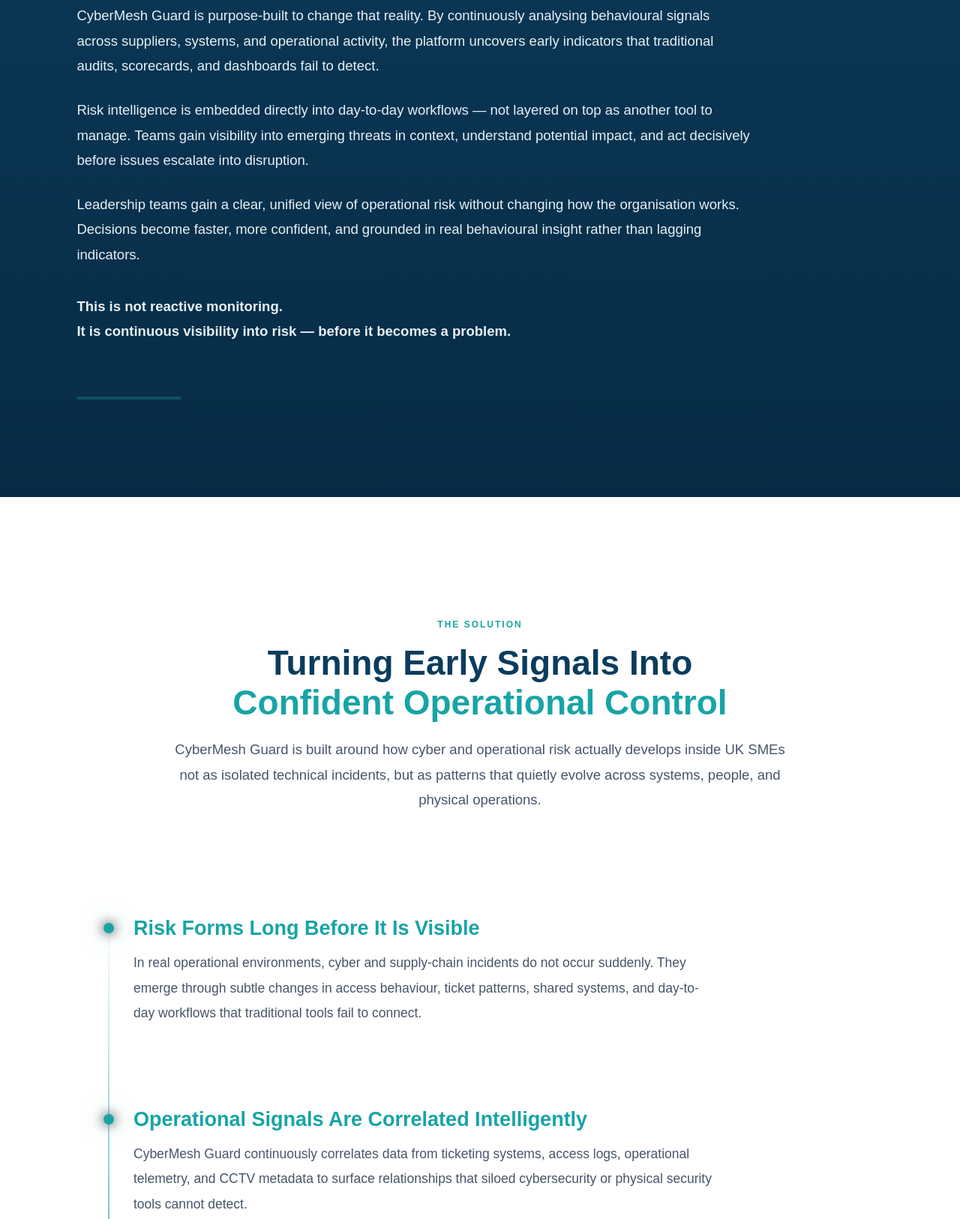
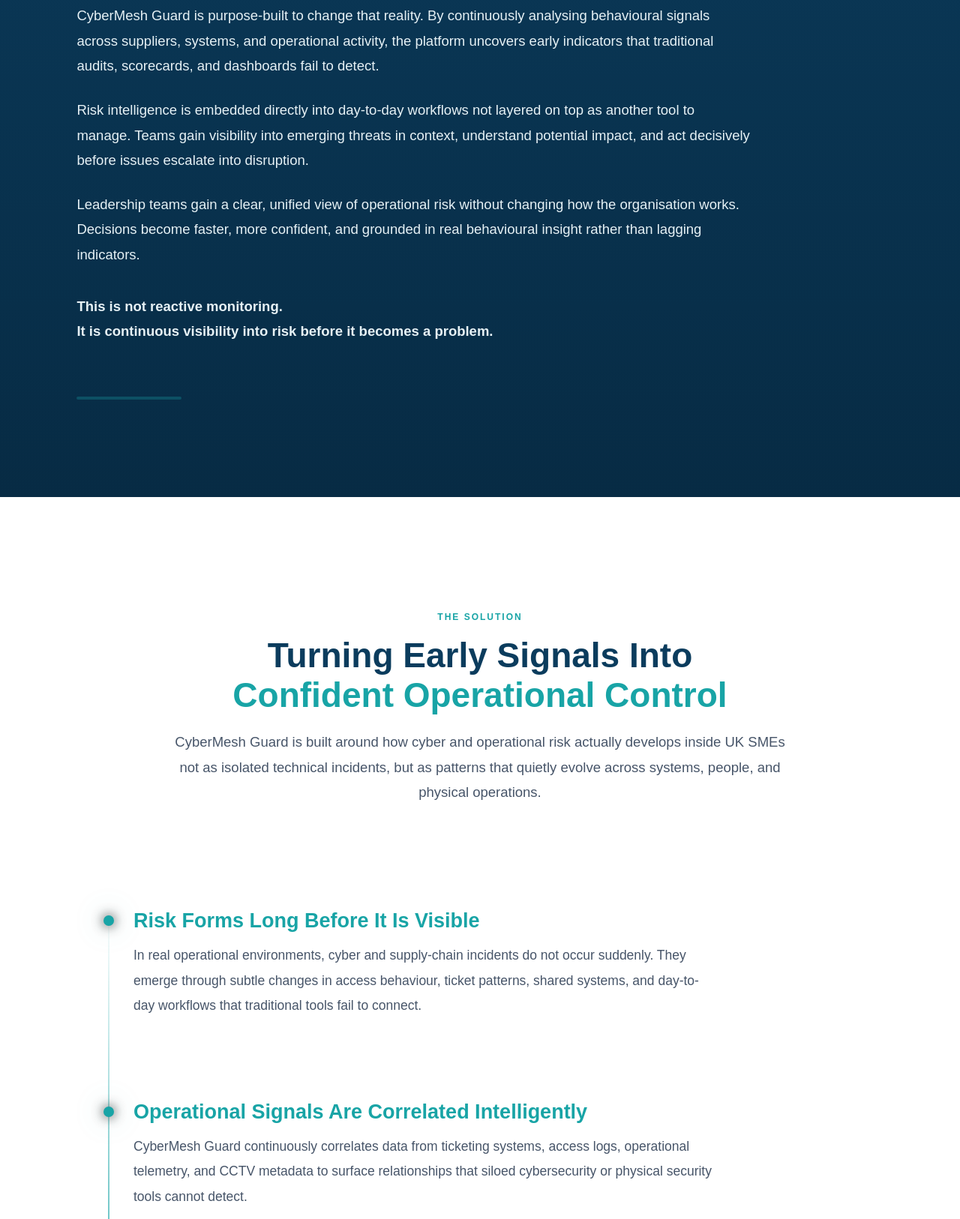
Before and after one commit to gayamnithyareddi99-collab/CyberMesh-Guard, a plain HTML site: page index.html in a window 1280 px wide. Shown: the part 5100-6726 px from the top of the page at 75% size. Drawn offline with Linux system fonts and the light colour scheme.

Commit message:
Update index.html

```diff
--- a/index.html
+++ b/index.html
@@ -1557,7 +1557,7 @@
       </p>
 
       <p>
-        Risk intelligence is embedded directly into day-to-day workflows —
+        Risk intelligence is embedded directly into day-to-day workflows
         not layered on top as another tool to manage.
         Teams gain visibility into emerging threats in context, understand
         potential impact, and act decisively before issues escalate into
@@ -1573,7 +1573,7 @@
 
       <p class="why-highlight">
         This is not reactive monitoring.<br>
-        It is continuous visibility into risk — before it becomes a problem.
+        It is continuous visibility into risk before it becomes a problem.
       </p>
 
     </div>
@@ -1866,7 +1866,7 @@
         <p>
           Early visibility enables UK SMEs to act before incidents escalate
           into downtime, financial loss, regulatory exposure, or supply-chain
-          disruption — reducing response time and operational damage.
+          disruption reducing response time and operational damage.
         </p>
       </div>
 
@@ -1906,7 +1906,7 @@
 .solution-strategy{
   position:relative;
   background:var(--white);
-  padding:160px 8%;
+  padding:150px 8%;
   overflow:hidden;
 }
 
@@ -2057,7 +2057,7 @@
 
   /* SECTION */
   .solution-strategy{
-    padding:100px 6% 95px; /* balanced top & bottom */
+    padding:110px 6% 120px; /* balanced top & bottom */
   }
 
   /* HEADER */
```
